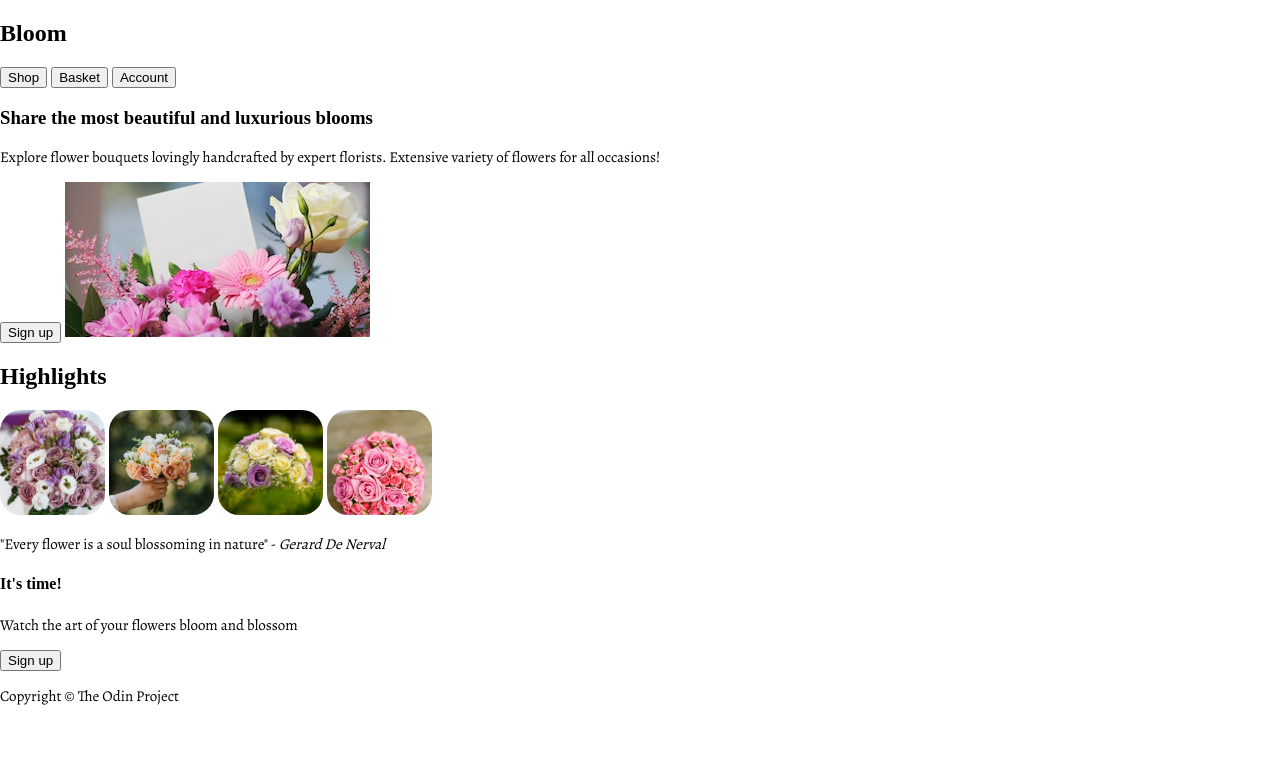
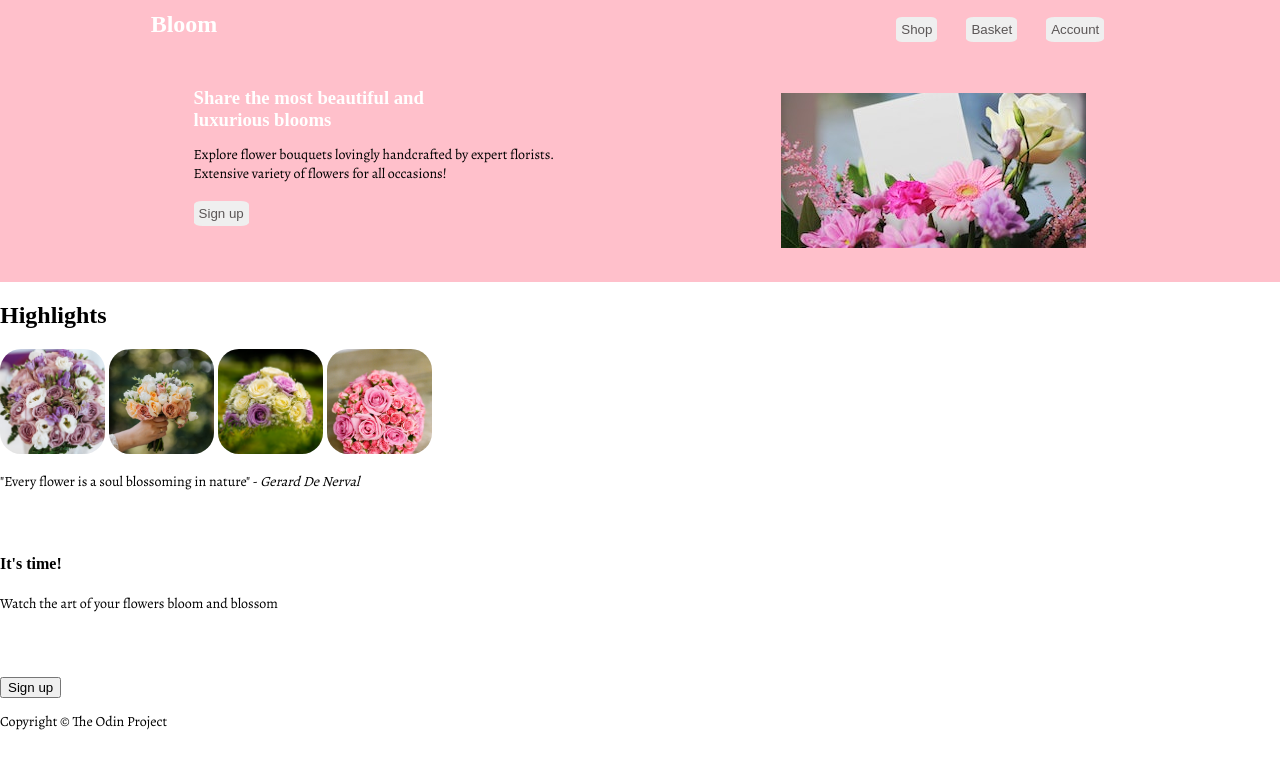
Before and after one commit to JessicaK23/Landing-page, a plain HTML site: page index.html in a window 1280 px wide. Drawn offline with nearby package versions, Linux system fonts and the light colour scheme.

Commit message:
Style headings,header,hero-header & buttons

```diff
--- a/index.html
+++ b/index.html
@@ -13,17 +13,20 @@
 
 <body>
     <section>
-        <header>
+        <header class="header">
         <h1>Bloom</h1>
-        <button>Shop</button>
-        <button>Basket</button>
-        <button>Account</button>
+        <div class="container">
+        <button class="button">Shop</button>
+        <button class="button">Basket</button>
+        <button class="button">Account</button>
+        </div>
         </header>
+        <div class="hero">
+        <div class="left">
+        <h3>Share the most beautiful and<br> luxurious blooms</h3>
+        <p>Explore flower bouquets lovingly handcrafted by expert florists.<br>Extensive variety of flowers for all occasions!</p>
+        <button class="button">Sign up</button>
         </div>
-        <div>
-        <h3>Share the most beautiful and luxurious blooms</h3>
-        <p>Explore flower bouquets lovingly handcrafted by expert florists. Extensive variety of flowers for all occasions!</p>
-        <button>Sign up</button>
         <img src="images/pexels-pixabay-267360 (2).jpg" alt="flowers with a card">
         </div>
     </section>
--- a/styles.css
+++ b/styles.css
@@ -2,10 +2,45 @@ body {
     margin: 0;
 }
 
-
 p {
     font-family: 'Alegreya', serif;
-    font-size: 15px;
+    font-size: 14px;
+    margin-bottom: 5%;
+    }
+
+h1  {
+    color: white;
+    margin-top: 1%;
+    margin-right: 48%;
+    }
+
+.header,
+.hero {
+    background-color: pink;
+    display: flex;
+    justify-content: space-around;
+    align-items:center;
+    padding-left: 80px;
+    padding-right: 80px;
+    }
+
+.button {
+    border: none;
+    border-width: 2px;
+    border-radius: 15%;
+    padding: 5px;
+    color: rgb(91, 86, 86);
+    margin-right: 25px;
+}
+
+h3 {
+    color: white;
+    margin-top: 8%;
+    margin-bottom: 0;
+}
+
+.left {
+    margin-bottom: 5%;
 }
 
 
```
